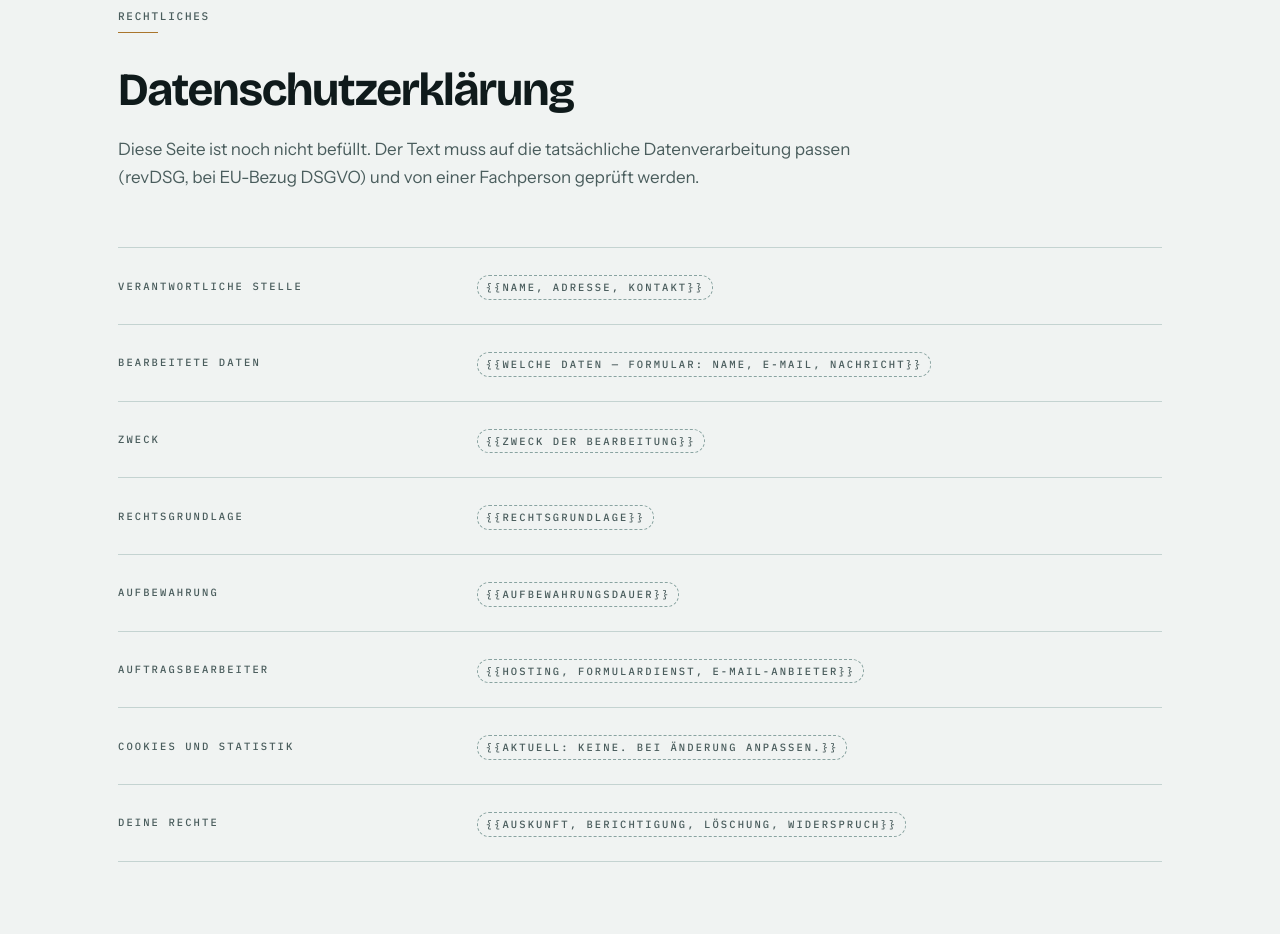
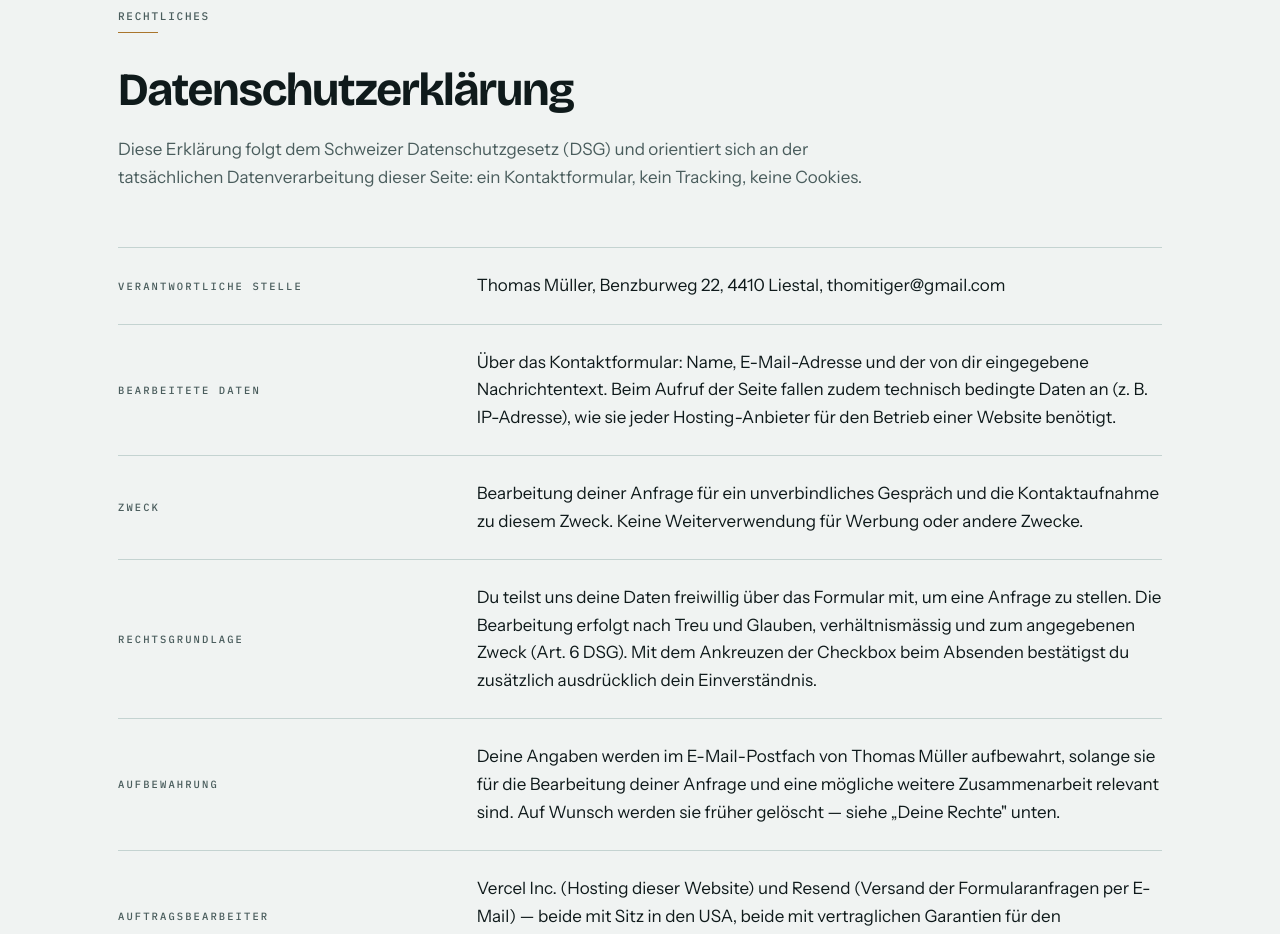
Before and after one commit to Thomitiger/thomas-mueller, a Next.js app: page /datenschutz in a window 1280 px wide. Shown: the part 180-1114 px from the top of the page. Built offline with nearby package versions, Linux system fonts and the light colour scheme.

Commit message:
Add standard Swiss DSG privacy policy
Grounded in the site's actual data processing: contact form fields,
Vercel hosting, Resend email delivery, no cookies or analytics.
Recommended as a reasonable default, still flagged in TODO.md for
professional review before launch.

```diff
--- a/content/site.ts
+++ b/content/site.ts
@@ -1,5 +1,5 @@
 /**
- * Zentrale Inhaltsdatei — Version 3.5 (09.09.2026).
+ * Zentrale Inhaltsdatei — Version 3.6 (09.09.2026).
  *
  * ALLE sichtbaren Texte der Seite stehen hier. In den Komponenten steht kein
  * Fliesstext. Wer Inhalte ändern will, ändert nur diese Datei.
@@ -394,16 +394,53 @@ export const site = {
   datenschutz: {
     title: 'Datenschutzerklärung',
     intro:
-      'Diese Seite ist noch nicht befüllt. Der Text muss auf die tatsächliche Datenverarbeitung passen (revDSG, bei EU-Bezug DSGVO) und von einer Fachperson geprüft werden.',
+      'Diese Erklärung folgt dem Schweizer Datenschutzgesetz (DSG) und orientiert sich an der tatsächlichen Datenverarbeitung dieser Seite: ein Kontaktformular, kein Tracking, keine Cookies.',
+    /**
+     * Standardtext nach Schweizer DSG, gestützt auf die tatsächliche
+     * Datenverarbeitung dieser Seite (Kontaktformular, Vercel-Hosting,
+     * Resend-Mailversand, keine Cookies/Analytics). Trotzdem vor dem
+     * Livegang von einer Fachperson prüfen lassen — siehe TODO.md.
+     */
     blocks: [
-      { term: 'Verantwortliche Stelle', value: '{{NAME, ADRESSE, KONTAKT}}' },
-      { term: 'Bearbeitete Daten', value: '{{WELCHE DATEN — Formular: Name, E-Mail, Nachricht}}' },
-      { term: 'Zweck', value: '{{ZWECK DER BEARBEITUNG}}' },
-      { term: 'Rechtsgrundlage', value: '{{RECHTSGRUNDLAGE}}' },
-      { term: 'Aufbewahrung', value: '{{AUFBEWAHRUNGSDAUER}}' },
-      { term: 'Auftragsbearbeiter', value: '{{HOSTING, FORMULARDIENST, E-MAIL-ANBIETER}}' },
-      { term: 'Cookies und Statistik', value: '{{AKTUELL: KEINE. BEI ÄNDERUNG ANPASSEN.}}' },
-      { term: 'Deine Rechte', value: '{{AUSKUNFT, BERICHTIGUNG, LÖSCHUNG, WIDERSPRUCH}}' },
+      {
+        term: 'Verantwortliche Stelle',
+        value: 'Thomas Müller, Benzburweg 22, 4410 Liestal, thomitiger@gmail.com',
+      },
+      {
+        term: 'Bearbeitete Daten',
+        value:
+          'Über das Kontaktformular: Name, E-Mail-Adresse und der von dir eingegebene Nachrichtentext. Beim Aufruf der Seite fallen zudem technisch bedingte Daten an (z. B. IP-Adresse), wie sie jeder Hosting-Anbieter für den Betrieb einer Website benötigt.',
+      },
+      {
+        term: 'Zweck',
+        value:
+          'Bearbeitung deiner Anfrage für ein unverbindliches Gespräch und die Kontaktaufnahme zu diesem Zweck. Keine Weiterverwendung für Werbung oder andere Zwecke.',
+      },
+      {
+        term: 'Rechtsgrundlage',
+        value:
+          'Du teilst uns deine Daten freiwillig über das Formular mit, um eine Anfrage zu stellen. Die Bearbeitung erfolgt nach Treu und Glauben, verhältnismässig und zum angegebenen Zweck (Art. 6 DSG). Mit dem Ankreuzen der Checkbox beim Absenden bestätigst du zusätzlich ausdrücklich dein Einverständnis.',
+      },
+      {
+        term: 'Aufbewahrung',
+        value:
+          'Deine Angaben werden im E-Mail-Postfach von Thomas Müller aufbewahrt, solange sie für die Bearbeitung deiner Anfrage und eine mögliche weitere Zusammenarbeit relevant sind. Auf Wunsch werden sie früher gelöscht — siehe „Deine Rechte" unten.',
+      },
+      {
+        term: 'Auftragsbearbeiter',
+        value:
+          'Vercel Inc. (Hosting dieser Website) und Resend (Versand der Formularanfragen per E-Mail) — beide mit Sitz in den USA, beide mit vertraglichen Garantien für den Datentransfer (Data Processing Agreement).',
+      },
+      {
+        term: 'Cookies und Statistik',
+        value:
+          'Diese Website verwendet keine Cookies und keine Analyse- oder Tracking-Tools. Es werden nur die technisch notwendigen Daten bearbeitet, die beim Aufruf der Seite automatisch anfallen.',
+      },
+      {
+        term: 'Deine Rechte',
+        value:
+          'Du hast nach dem DSG das Recht auf Auskunft über deine bei uns bearbeiteten Daten, auf Berichtigung, Löschung oder Einschränkung der Bearbeitung sowie auf Widerspruch. Deine Einwilligung kannst du jederzeit mit Wirkung für die Zukunft widerrufen. Wende dich dazu an thomitiger@gmail.com. Bei Fragen oder Beschwerden kannst du dich auch an den Eidgenössischen Datenschutz- und Öffentlichkeitsbeauftragten (EDÖB) wenden.',
+      },
     ] satisfies Fact[],
   },
 
```
Also changed, not shown: 1 other file (tests, documents, lock files or other folders).
